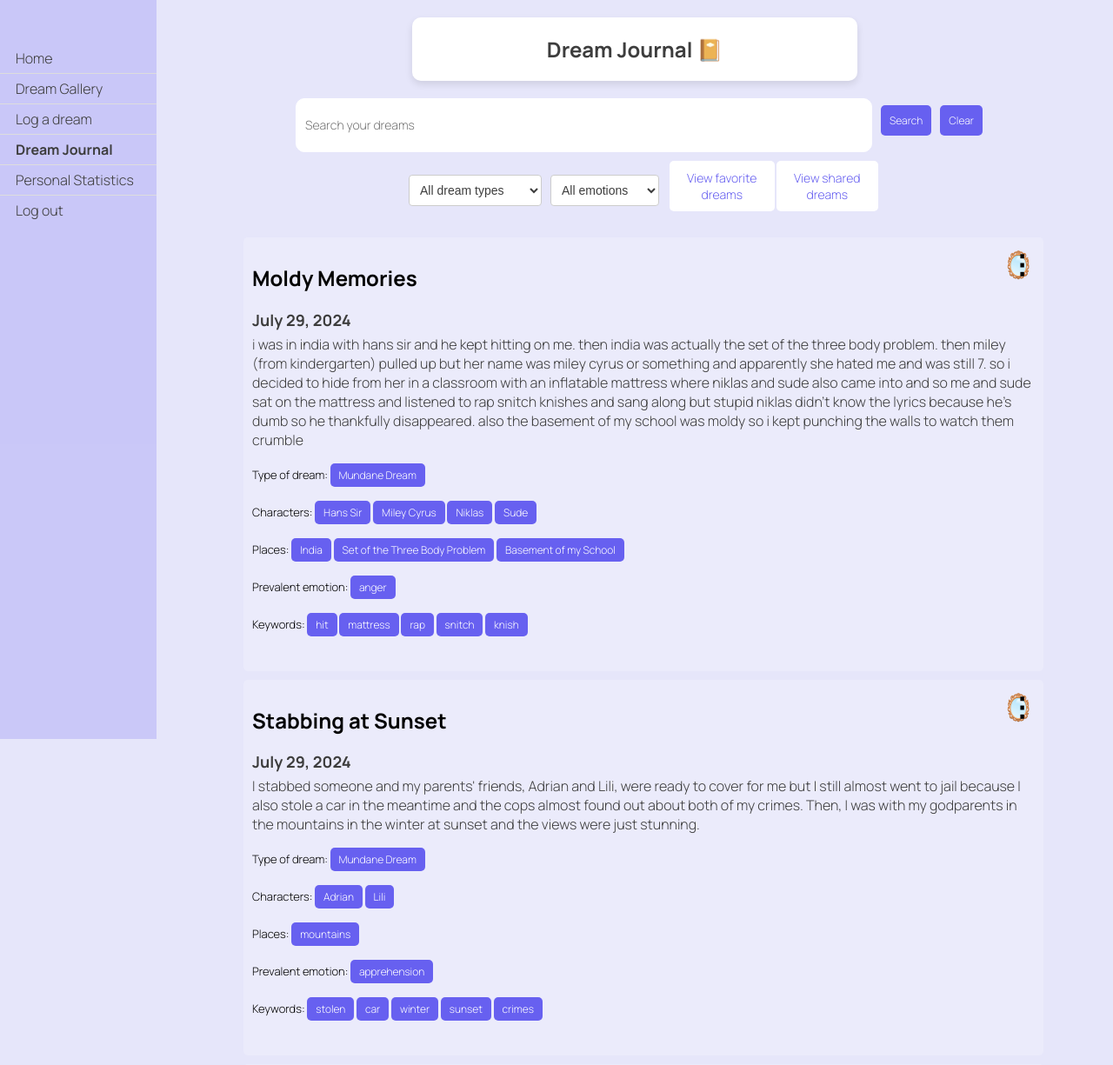
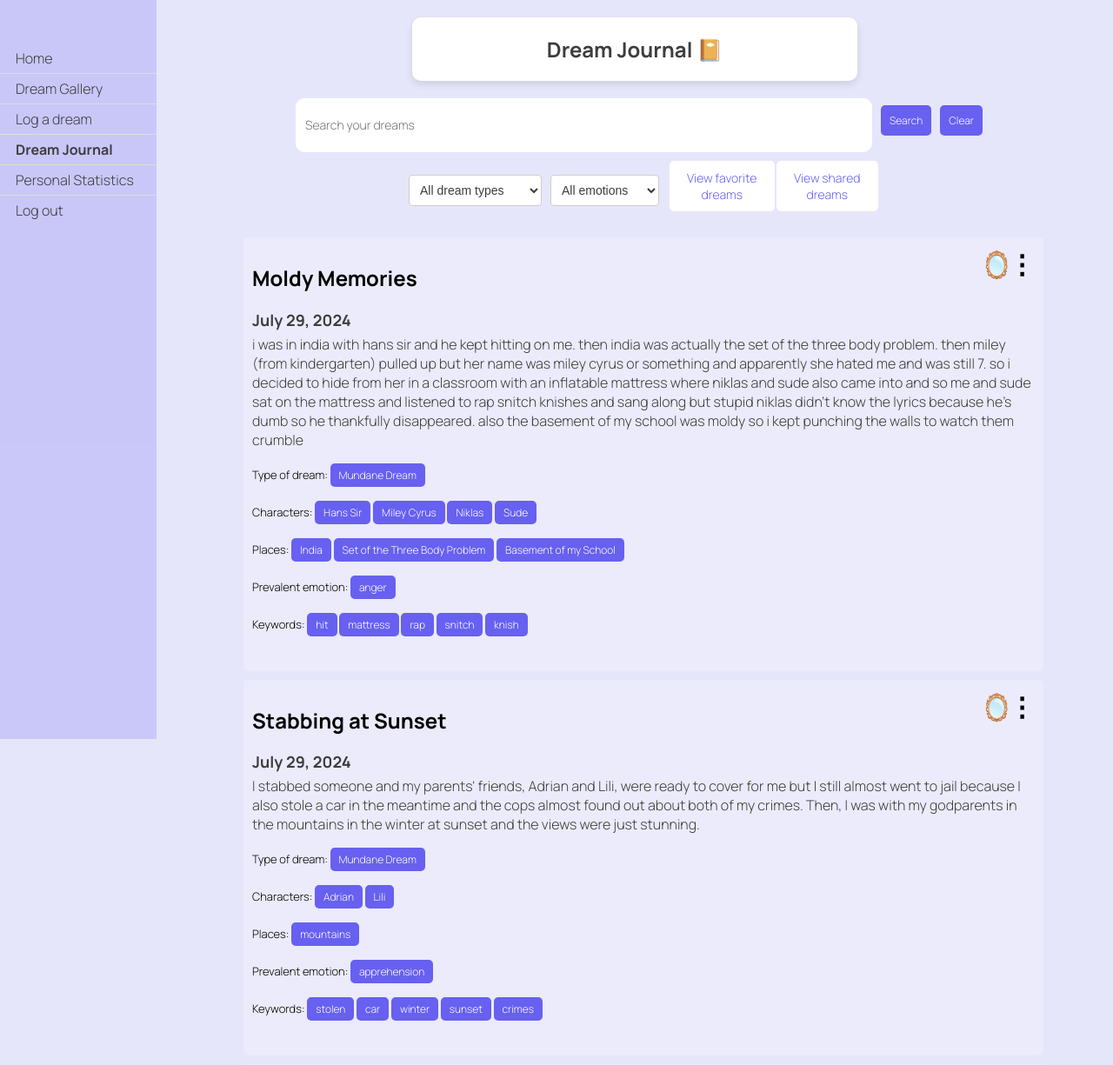
Before and after one commit to hannahsteinbach/DreamCatcher, a Django app: page /dreams/journal/ in a window 1280 px wide. Shown: the top 1225 px of the page at 87% size. Run offline with Django 5.2, Linux system fonts and the light colour scheme; a user stored in the database is signed in; data comes from the database, SQL or seed files in the repository; both versions use the stored data as it was after the commit.

Commit message:
the mirror is GENIUS

```diff
--- a/django/dreamcatcher/dreams/templates/dreams/dream_journal.html
+++ b/django/dreamcatcher/dreams/templates/dreams/dream_journal.html
@@ -505,7 +505,7 @@
         <div class="buttons-container">
         </div>
         <div class="menu">
-            <span class="icon">🪞</span>
+            <span class="icon" style="margin-right: 25px">🪞</span>
             <div class="menu-content">
                 <a href="{% url 'dreams:view_similar_own' dream.id %}">View your own similar dreams</a>
                 <a href="{% url 'dreams:view_similar_all' dream.id %}">View other users' similar dreams</a>
```
Also changed, not shown: django/dreamcatcher/chroma/chroma.sqlite3, django/dreamcatcher/db.sqlite3, 1 other file.
